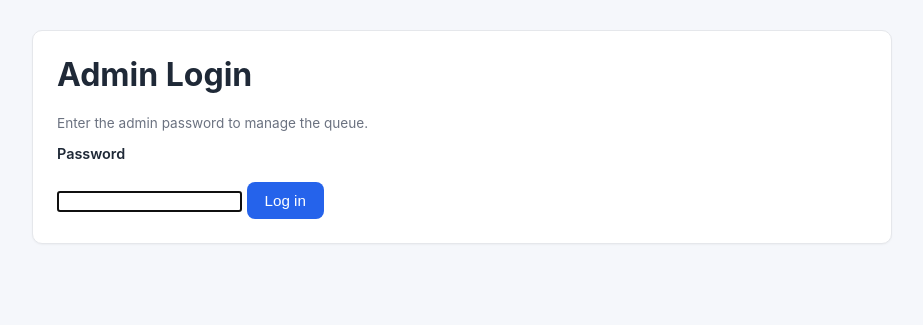
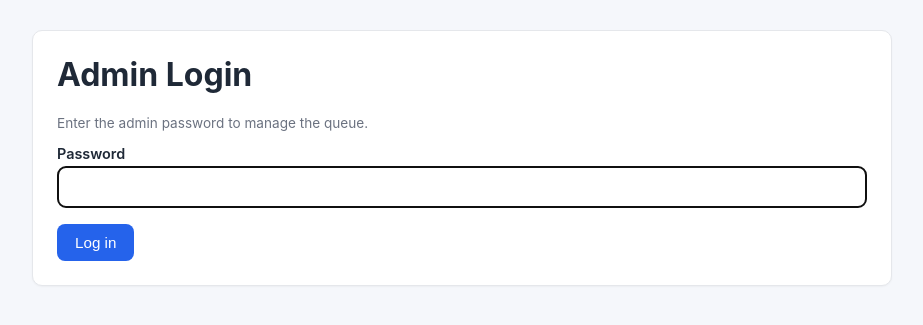
Before and after one commit to kannika-kk/queue-app, a Flask app: page /admin/login in a window 1280 px wide. Shown: the part 60-385 px from the top of the page, without its empty margins (178-1101 px from the left). Run offline with Flask 3, Linux system fonts and the light colour scheme.

Commit message:
Add files via upload

```diff
--- a/static/css/style.css
+++ b/static/css/style.css
@@ -51,7 +51,7 @@ h1, h2, h3 { margin-top: 0; }
 
 label { display: block; margin: 12px 0 4px; font-weight: 600; font-size: 0.9rem; }
 
-input[type=text], input[type=email], select {
+input[type=text], input[type=email], input[type=password], select {
   width: 100%;
   padding: 10px 12px;
   border: 1px solid var(--border);
```
